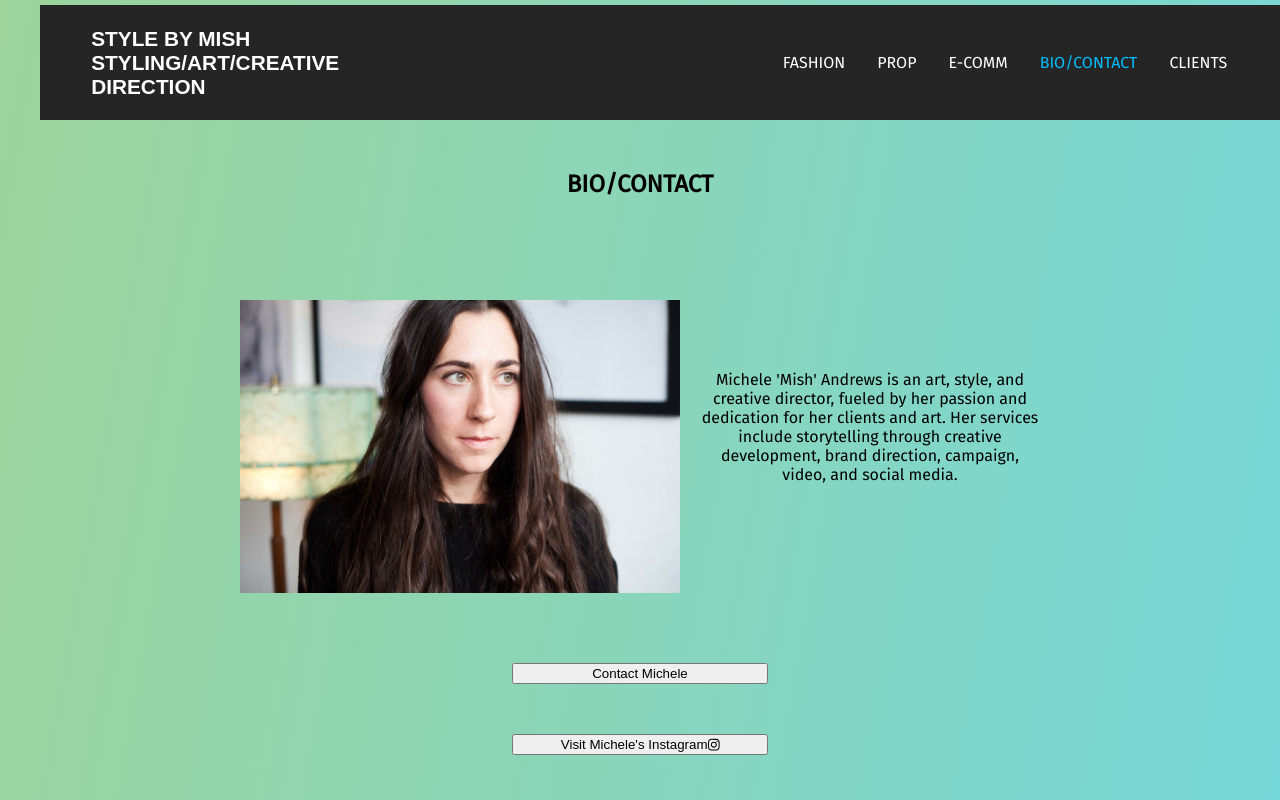
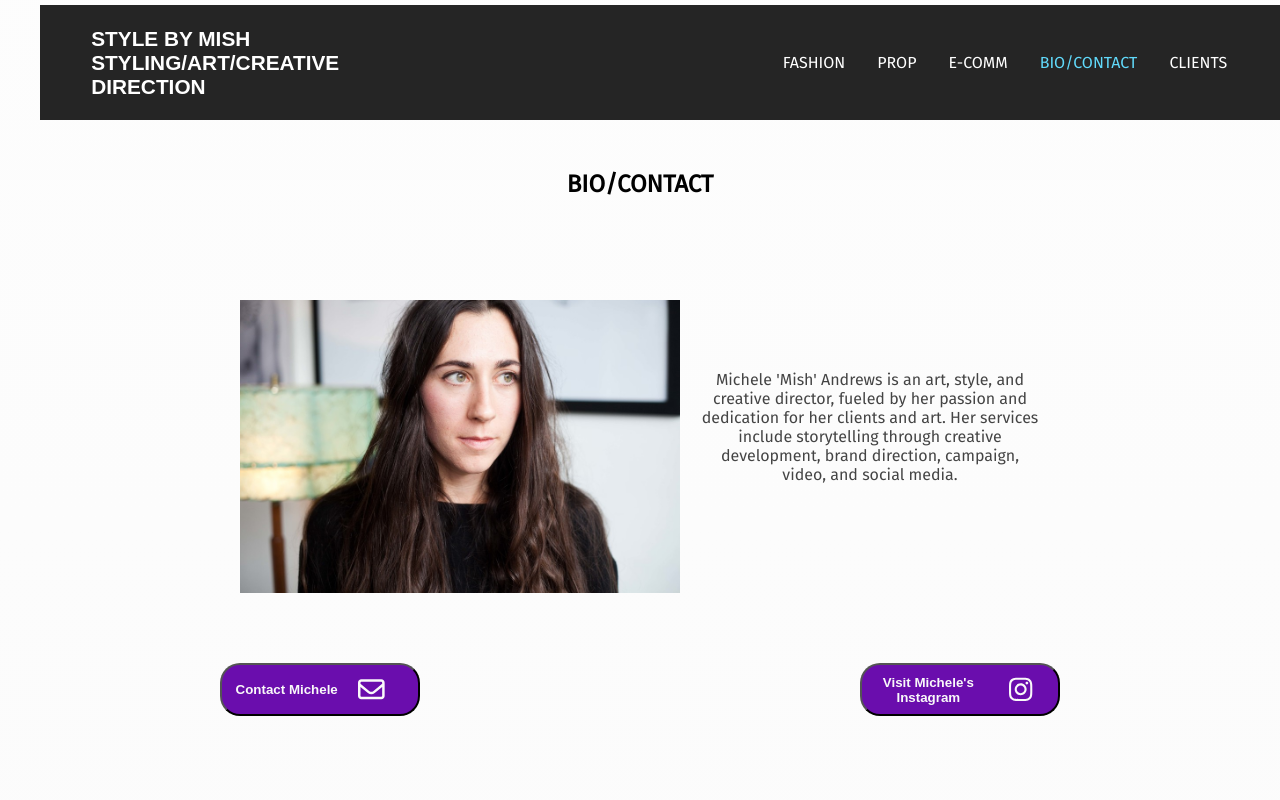
Before and after one commit to ErikDodd/mishnar, a React (Create React App) app: page /Contact in a window 1280 px wide. Shown: the top 800 px of the page. Built offline with nearby package versions, Linux system fonts and the light colour scheme.

Commit message:
Adjusted layout and fixed styling on buttons on contact page. Went back to white background for now

```diff
--- a/src/App.css
+++ b/src/App.css
@@ -110,23 +110,23 @@ h2 {
 }
 
 /* MULTI COLOR BACKGROUND */
-body {
+/* body {
   font-family: 'Fira Sans', sans-serif;
   background: linear-gradient(100deg, #ffc800, #61dafb);
   height: 100vh;
   background-size: 400% 400% !important;
   animation: gradient 10s ease infinite;
-}
+} */
 
 /* BLACK TO WHITE BACKGROUND */
-/* body {
+body {
   font-family: 'Fira Sans', sans-serif;
   background: linear-gradient(to bottom, white, #f9f9f9);
   height: 100vh;
   background-size: 400% 400%;
   animation: gradient 15s ease infinite;
   -webkit-animation: gradient 15s ease infinite;
-} */
+}
 
 .bio-wrapper {
   display: flex;
@@ -155,8 +155,7 @@ body {
   width: 75%;
 }
 
-.instagram,
-.email {
+.button {
   display: flex;
   flex-direction: row;
   align-items: center;
@@ -164,9 +163,31 @@ body {
   margin-top: 50px;
   width: 20%;
   height: 40%;
-  /* max-width: 800px; */
+  max-width: 200px;
+  min-width: 150px;
   margin-left: auto;
   margin-right: auto;
+  background-color: #6A0DAD;
+  border-radius: 20px;
+  font-weight: bold;
+  color: #f9f9f9;
+  transition: background-color 0.3s ease;
+}
+
+button:hover {
+  background-color: #8900b3;
+}
+
+.buttons {
+  display: flex;
+  flex-direction: row;
+  justify-content: space-between;
+
+}
+
+.icons {
+  padding: 10px 20px;
+  font-size: 10px;
 }
 
 
@@ -177,7 +198,7 @@ ul {
   justify-content: center;
   gap: 60px;
   font-family: 'Fira Sans', sans-serif;
-  color: #252525;
+  color: #444444;
 }
 
 
@@ -185,6 +206,7 @@ p {
   width: 50%;
   margin: 40px auto;
   text-align: center;
+  color: #444444;
 }
 
 
--- a/src/components/Navbar/NavbarElements.js
+++ b/src/components/Navbar/NavbarElements.js
@@ -45,7 +45,7 @@ export const NavLink = styled(Link)`
     color: #a901ff;
   }
   &.active {
-    color: #00bfff;
+    color: #61dafb;
     background-color: #;
   }
 `;
--- a/src/components/PhotosGrid.css
+++ b/src/components/PhotosGrid.css
@@ -16,6 +16,6 @@
 
 .photos-grid img:hover {
     transform: scale(1.1);
-    border: 2px solid #d300ff;
-    box-shadow: 0 0 10px #d300ff, 0 0 10px #d300ff, 0 0 15px #d300ff;
+    border: 2px solid #61dafb;
+    box-shadow: 0 0 10px #61dafb, 0 0 10px #61dafb, 0 0 15px #61dafb;
 }
--- a/src/pages/Contact.js
+++ b/src/pages/Contact.js
@@ -1,8 +1,10 @@
 import React from 'react';
 import { Button } from 'react-bootstrap';
+import { FontAwesomeIcon } from '@fortawesome/react-fontawesome';
 import { library } from '@fortawesome/fontawesome-svg-core';
 import { faInstagram } from '@fortawesome/free-brands-svg-icons';
-import { FontAwesomeIcon } from '@fortawesome/react-fontawesome';
+import { faEnvelope } from '@fortawesome/free-regular-svg-icons';
+
 
 
 
@@ -13,17 +15,19 @@ const Contact = () => {
         <div className="bio-contact-wrapper">
             <h2>BIO/CONTACT</h2>
             <div className="bio-wrapper">
-                <img class="bio-image" src="assets/michele.jpg" alt="A beautiful photo"/>
-                    <p class="bio-text">Michele 'Mish' Andrews is an art, style, and creative director, fueled by her passion and dedication for her clients and art. Her services include storytelling through creative development, brand direction, campaign, video, and social media.</p>
+                <img class="bio-image" src="assets/michele.jpg" alt="A beautiful photo" />
+                <p class="bio-text">Michele 'Mish' Andrews is an art, style, and creative director, fueled by her passion and dedication for her clients and art. Her services include storytelling through creative development, brand direction, campaign, video, and social media.</p>
             </div>
-            <Button className="email" onClick={() => window.location.href = 'mailto:michele.e.andrews@gmail.com'}>
-                Contact Michele
-            </Button>
-            <Button className="instagram" onClick={() => window.location.href = 'https://www.instagram.com/mishnar/'}>
-                Visit Michele's Instagram
-                <FontAwesomeIcon icon={['fab', 'instagram']} />
-            </Button>
-
+            <div className="buttons">
+                <Button className="button" onClick={() => window.location.href = 'mailto:michele.e.andrews@gmail.com'}>
+                    Contact Michele
+                    <FontAwesomeIcon className="icons" icon={faEnvelope} style={{ fontSize: '2em' }} />
+                </Button>
+                <Button className="button" onClick={() => window.location.href = 'https://www.instagram.com/mishnar/'}>
+                    Visit Michele's Instagram
+                    <FontAwesomeIcon className="icons" icon={['fab', 'instagram']} style={{ fontSize: '2em' }} />
+                </Button>
+            </div>
 
 
         </div>
```
